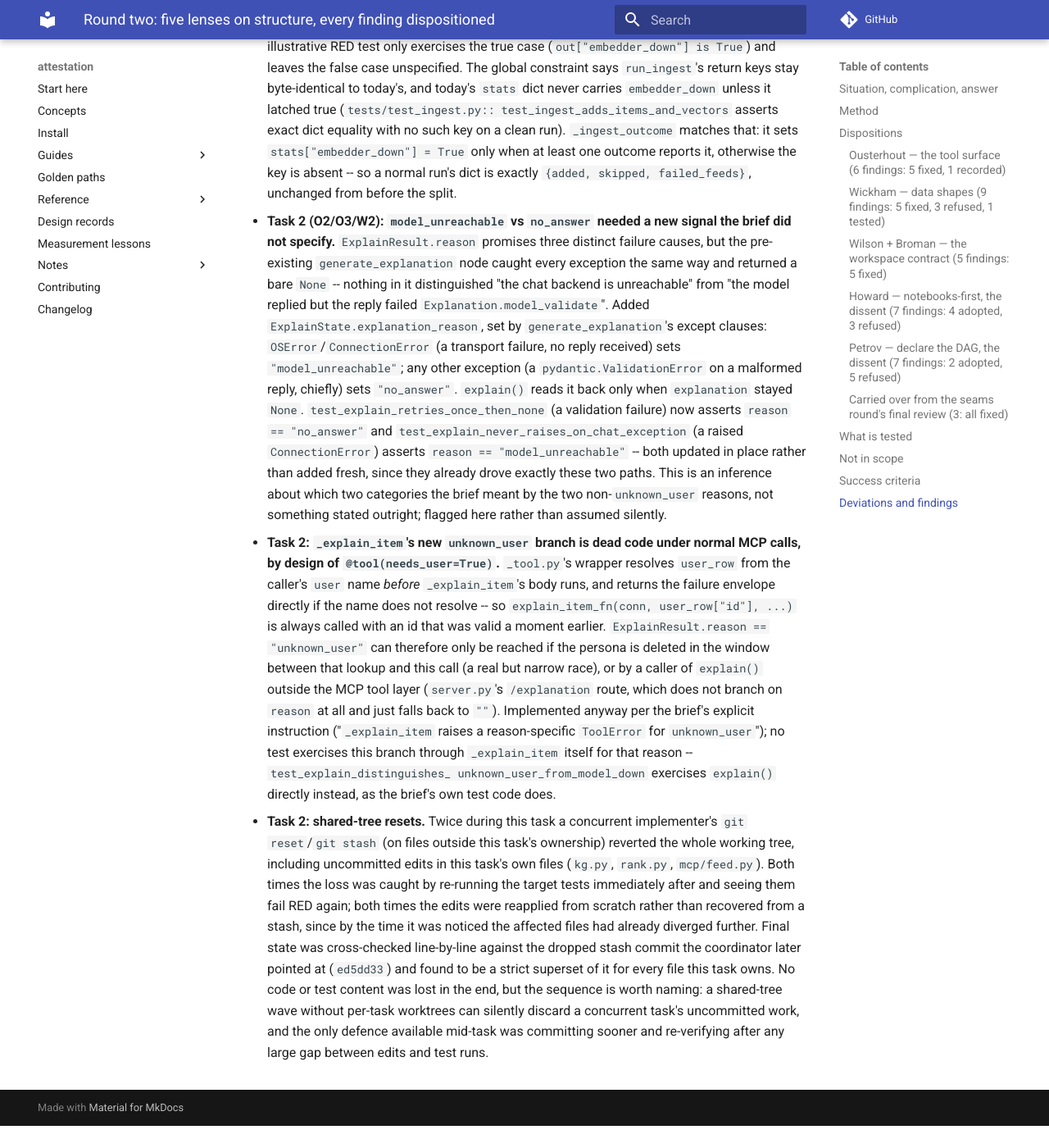
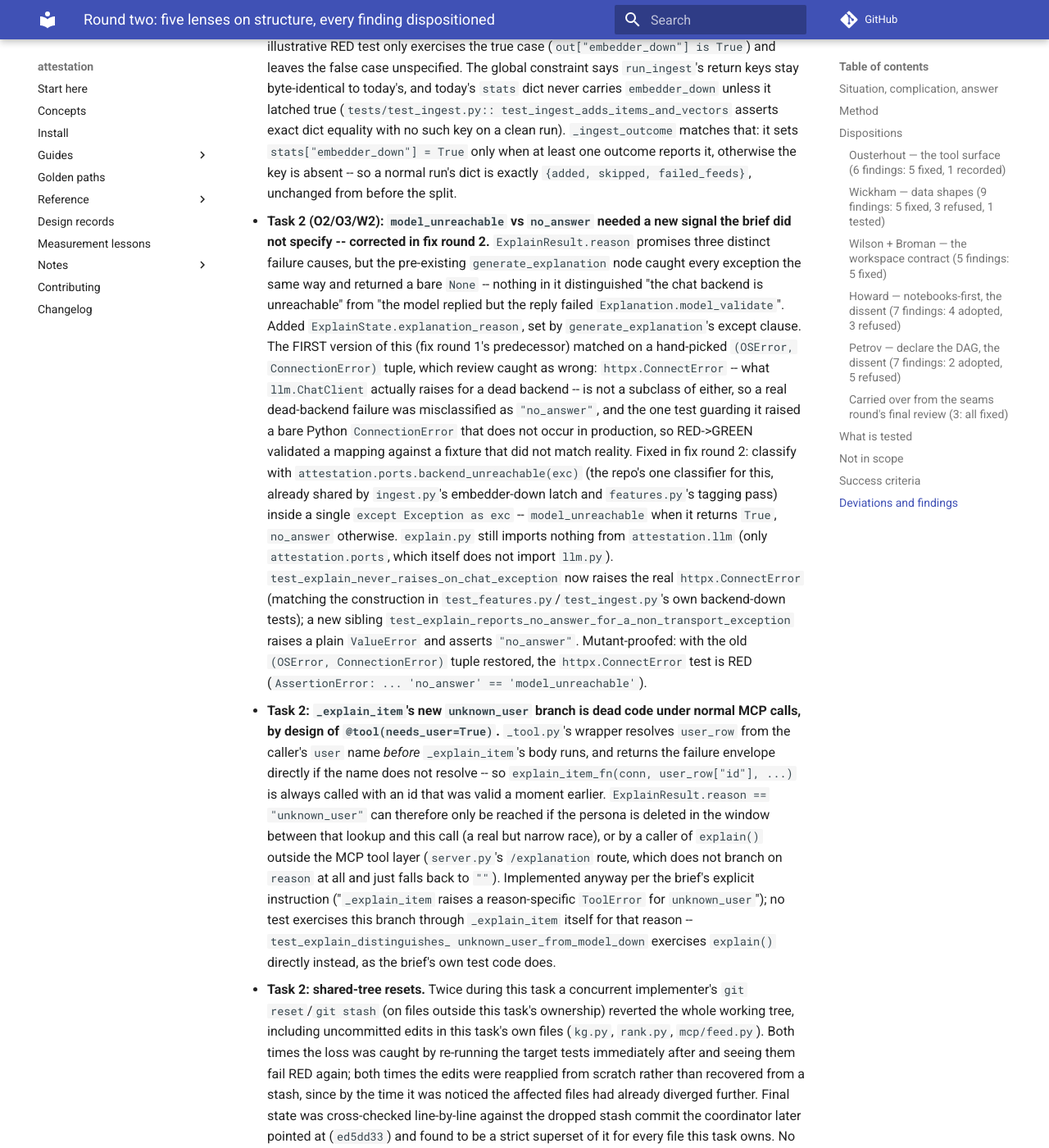
Before and after one commit to mgoldey/attestation, an MkDocs documentation site: the page built from docs/superpowers/specs/2026-08-29-round-two-design.md, in a window 1280 px wide and 1400 px high, scrolled down 7671 px. Shown: the whole window at 82% size. Built offline with MkDocs 1.6.1 and Material for MkDocs 9.7.7, drawn with Linux system fonts in a browser that asks for light colours; comment, search, counter and statistics services are not loaded; before the commit the page ends 9044 px from its top, so only the background shows below that.

Commit message:
Fix round 2: explain()'s model_unreachable classifier uses ports.backend_unreachable on the real httpx transport exception, not a guessed OSError/ConnectionError tuple that never matched what llm.ChatClient raises.
Co-Authored-By: Claude Fable 5 <noreply@anthropic.com>

```diff
--- a/docs/superpowers/specs/2026-08-29-round-two-design.md
+++ b/docs/superpowers/specs/2026-08-29-round-two-design.md
@@ -358,23 +358,33 @@ task, this wave).
   `{added, skipped, failed_feeds}`, unchanged from before the split.
 
 - **Task 2 (O2/O3/W2): `model_unreachable` vs `no_answer` needed a new
-  signal the brief did not specify.** `ExplainResult.reason` promises three
-  distinct failure causes, but the pre-existing `generate_explanation` node
-  caught every exception the same way and returned a bare `None` -- nothing
-  in it distinguished "the chat backend is unreachable" from "the model
-  replied but the reply failed `Explanation.model_validate`". Added
-  `ExplainState.explanation_reason`, set by `generate_explanation`'s except
-  clauses: `OSError`/`ConnectionError` (a transport failure, no reply
-  received) sets `"model_unreachable"`; any other exception (a
-  `pydantic.ValidationError` on a malformed reply, chiefly) sets
-  `"no_answer"`. `explain()` reads it back only when `explanation` stayed
-  `None`. `test_explain_retries_once_then_none` (a validation failure) now
-  asserts `reason == "no_answer"` and `test_explain_never_raises_on_chat_exception`
-  (a raised `ConnectionError`) asserts `reason == "model_unreachable"` --
-  both updated in place rather than added fresh, since they already drove
-  exactly these two paths. This is an inference about which two categories
-  the brief meant by the two non-`unknown_user` reasons, not something
-  stated outright; flagged here rather than assumed silently.
+  signal the brief did not specify -- corrected in fix round 2.**
+  `ExplainResult.reason` promises three distinct failure causes, but the
+  pre-existing `generate_explanation` node caught every exception the same
+  way and returned a bare `None` -- nothing in it distinguished "the chat
+  backend is unreachable" from "the model replied but the reply failed
+  `Explanation.model_validate`". Added `ExplainState.explanation_reason`,
+  set by `generate_explanation`'s except clause. The FIRST version of this
+  (fix round 1's predecessor) matched on a hand-picked `(OSError,
+  ConnectionError)` tuple, which review caught as wrong: `httpx.ConnectError`
+  -- what `llm.ChatClient` actually raises for a dead backend -- is not a
+  subclass of either, so a real dead-backend failure was misclassified as
+  `"no_answer"`, and the one test guarding it raised a bare Python
+  `ConnectionError` that does not occur in production, so RED->GREEN
+  validated a mapping against a fixture that did not match reality. Fixed in
+  fix round 2: classify with `attestation.ports.backend_unreachable(exc)`
+  (the repo's one classifier for this, already shared by `ingest.py`'s
+  embedder-down latch and `features.py`'s tagging pass) inside a single
+  `except Exception as exc` -- `model_unreachable` when it returns `True`,
+  `no_answer` otherwise. `explain.py` still imports nothing from
+  `attestation.llm` (only `attestation.ports`, which itself does not import
+  `llm.py`). `test_explain_never_raises_on_chat_exception` now raises the
+  real `httpx.ConnectError` (matching the construction in
+  `test_features.py`/`test_ingest.py`'s own backend-down tests); a new
+  sibling `test_explain_reports_no_answer_for_a_non_transport_exception`
+  raises a plain `ValueError` and asserts `"no_answer"`. Mutant-proofed: with
+  the old `(OSError, ConnectionError)` tuple restored, the `httpx.ConnectError`
+  test is RED (`AssertionError: ... 'no_answer' == 'model_unreachable'`).
 
 - **Task 2: `_explain_item`'s new `unknown_user` branch is dead code under
   normal MCP calls, by design of `@tool(needs_user=True)`.** `_tool.py`'s
```
Also changed, not shown: 2 other files.
